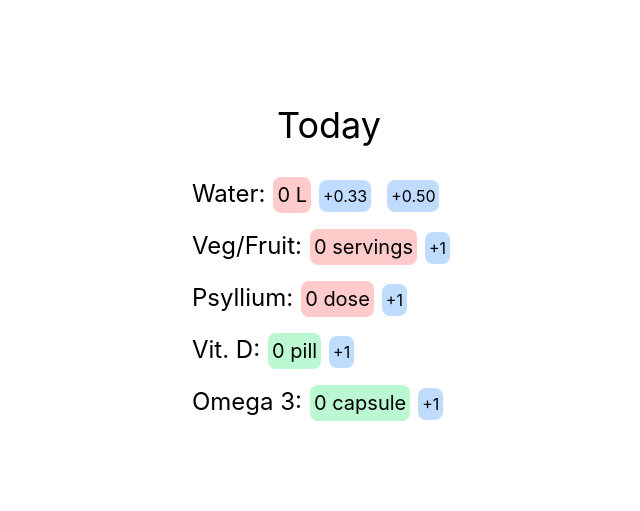
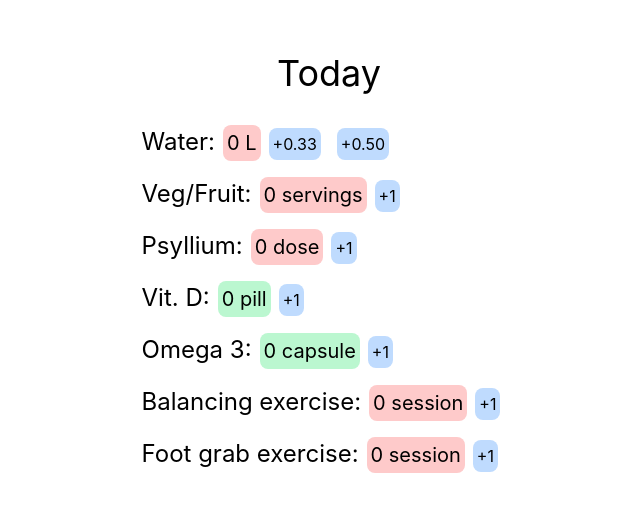
Before and after one commit to pklinken/dingo, a React (Create React App) app: page / in a window 1280 px wide. Shown: the part 129-640 px from the top of the page, without its empty margins (311-951 px from the left). Built offline with nearby package versions, Linux system fonts and the light colour scheme.

Commit message:
Use change events instead

```diff
--- a/src/features/tracker/Tracker.tsx
+++ b/src/features/tracker/Tracker.tsx
@@ -1,7 +1,7 @@
 import classNames from "classnames";
 import { formatDistanceToNow, isSameDay, parseISO } from "date-fns";
 import { useAppDispatch, useAppSelector } from "../../app/hooks";
-import { addQuantity, Entity, entities } from "./trackerSlice";
+import { trackerActions, Entity, entities } from "./trackerSlice";
 
 const ensureTwoDecimals = (n: number): string => {
   if (!Number.isInteger(n)) {
@@ -31,12 +31,19 @@ const Timestamp = (d: string): JSX.Element => {
 };
 
 const Trackable = (e: Entity): JSX.Element => {
-  const entityValue = useAppSelector((state) => state.tracker.values[e.name]);
+  const entityValues = useAppSelector((state) =>
+    state.tracker.events.filter(
+      (event) =>
+        event.entityName === e.name &&
+        isSameDay(new Date(), Date.parse(event.timestamp))
+    )
+  );
 
-  const { quantity, updated } =
-    entityValue && isSameDay(new Date(), Date.parse(entityValue.updated))
-      ? entityValue
-      : { quantity: 0, updated: undefined };
+  const quantity = entityValues.reduce((acc, event) => acc + event.quantity, 0);
+
+  const updated = entityValues.sort((a, b) => {
+    return Date.parse(b.timestamp) - Date.parse(a.timestamp);
+  })[0]?.timestamp;
 
   const dispatch = useAppDispatch();
 
@@ -50,7 +57,10 @@ const Trackable = (e: Entity): JSX.Element => {
           {ensureTwoDecimals(quantity)} {e.unit}
         </div>
         {e.quantities.map((q) => (
-          <div key={q} onClick={() => dispatch(addQuantity(e.name, q))}>
+          <div
+            key={q}
+            onClick={() => dispatch(trackerActions.entityChanged(e.name, q))}
+          >
             {Quantity(q)}
           </div>
         ))}
--- a/src/features/tracker/trackerSlice.ts
+++ b/src/features/tracker/trackerSlice.ts
@@ -1,4 +1,5 @@
 import { createSlice, PayloadAction } from "@reduxjs/toolkit";
+import { addDays } from "date-fns";
 
 export interface Entity {
   name: string
@@ -38,23 +39,33 @@ export const entities: Entity[] =
       targetValue: 0,
       unit: "capsule",
       quantities: [1]
-    }
+    },
+    {
+      name: "Balancing exercise",
+      targetValue: 1,
+      unit: "session",
+      quantities: [1]
+    },
+    {
+      name: "Foot grab exercise",
+      targetValue: 1,
+      unit: "session",
+      quantities: [1]
+    },
   ]
 
-
-export type EntityValue = {
-  [index: string]: {
-    quantity: number;
-    updated: string; // Always UTC
-  }
+export type ChangeEvent = {
+  entityName: string;
+  quantity: number;
+  timestamp: string;
 }
 
 export type TrackerState = {
-  values: EntityValue;
+  events: ChangeEvent[]
 }
 
 const initialState: TrackerState = {
-  values: {},
+  events: []
 }
 
 export const trackerSlice = createSlice(
@@ -62,24 +73,20 @@ export const trackerSlice = createSlice(
     name: "tracker",
     initialState: initialState,
     reducers: {
-      addQuantity: {
+      entityChanged: {
         reducer:
           (state, action: PayloadAction<{ entityName: string, quantity: number, now: string }>) => {
             const { entityName, quantity, now } = action.payload;
-            if (state.values[entityName] === undefined) {
-              state.values[entityName] = { quantity: quantity, updated: now }
-            } else {
-              state.values[entityName].quantity += quantity;
-              state.values[entityName].updated = now;
-            }
-          },
+            state.events.push({ entityName, quantity, timestamp: now })
+          }
+        ,
         prepare: (entityName: string, quantity: number) => {
           return {
             payload: {
               entityName,
               quantity,
               now: new Date().toISOString()
-              //now: (addDays(new Date(), -1)).toISOString()
+              // now: (addDays(new Date(), -1)).toISOString()
             }
           }
         }
@@ -88,6 +95,6 @@ export const trackerSlice = createSlice(
   }
 );
 
-export const { addQuantity } = trackerSlice.actions;
+export const trackerActions = trackerSlice.actions;
 
 export default trackerSlice.reducer
```
